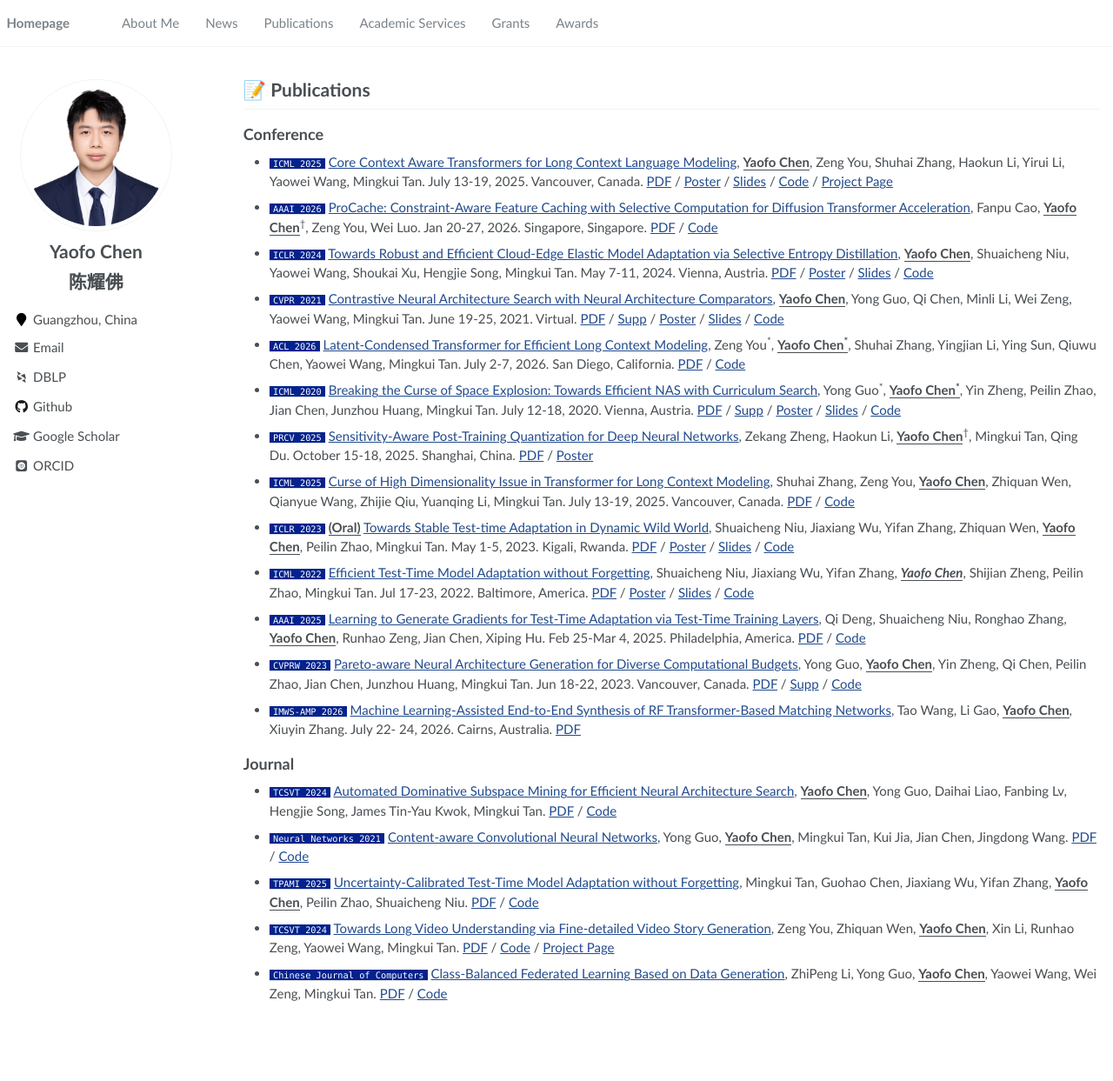
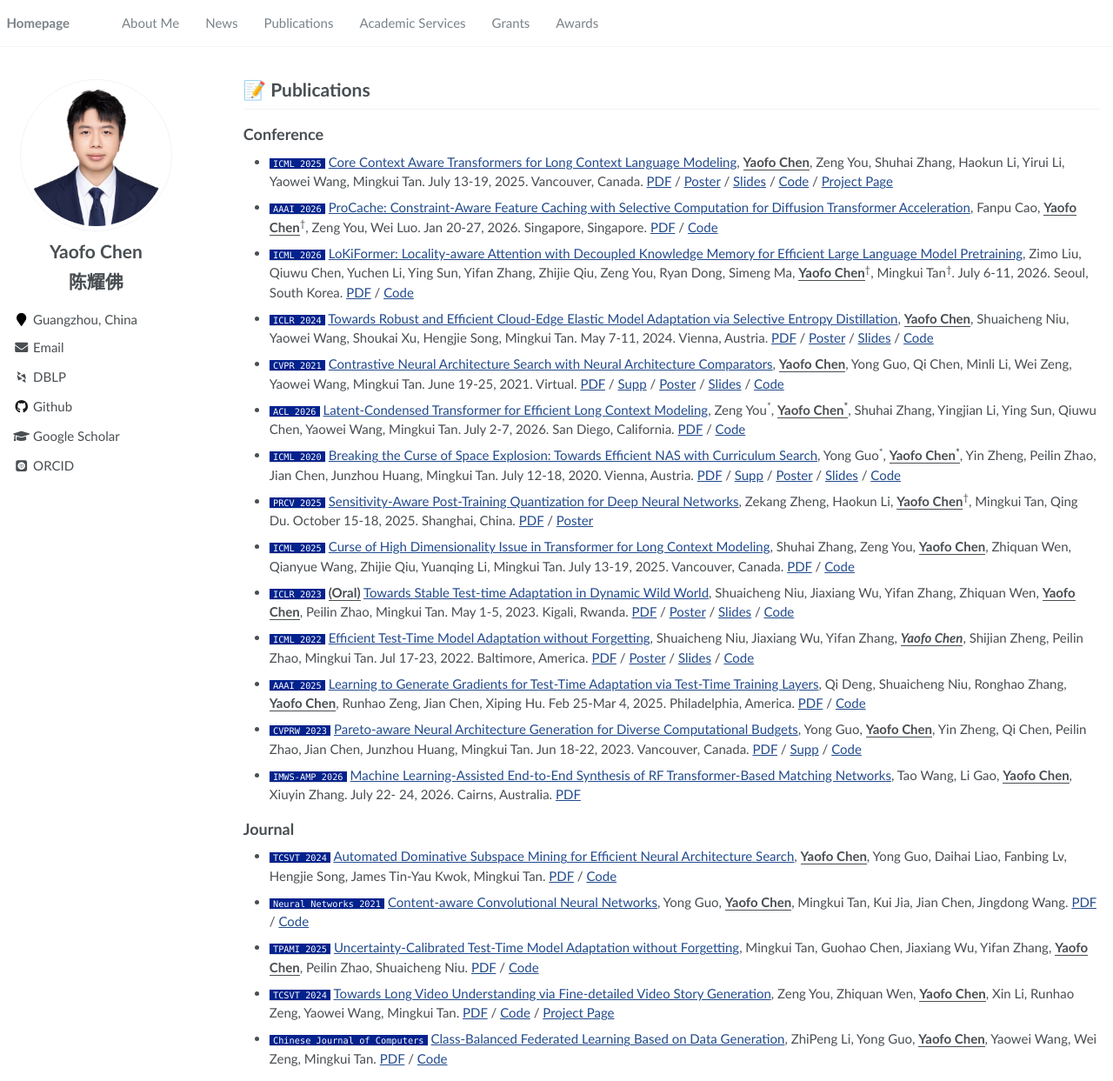
Before and after one commit to chenyaofo/homepagev2, a Jekyll site: the page built from _pages/publications.md, in a window 1280 px wide and 1243 px high. Shown: the whole window at 87% size. Built offline with Jekyll 4.4.1, drawn with Linux system fonts in a browser that asks for light colours; some web fonts are replaced.

Commit message:
update ICML 2026

```diff
--- a/_pages/publications.md
+++ b/_pages/publications.md
@@ -12,6 +12,7 @@ author_profile: true
 
  - `ICML 2025` [Core Context Aware Transformers for Long Context Language Modeling](https://proceedings.mlr.press/v267/chen25cg.html), <u><strong>Yaofo Chen</strong></u>, Zeng You, Shuhai Zhang, Haokun Li, Yirui Li, Yaowei Wang, Mingkui Tan. July 13-19, 2025. Vancouver, Canada. [PDF](papers/chen-core-context-aware-transformers-for-long-context-language-modeling.pdf) / [Poster](posters/chen-core-context-aware-transformers-for-long-context-language-modeling-poster.pdf) / [Slides](slides/chen-core-context-aware-transformers-for-long-context-language-modeling-slides.pdf) / [Code](https://github.com/chenyaofo/CCA-Attention) / [Project Page](https://bolixinyu.github.io/CCA-Attention-Page)
  - `AAAI 2026` [ProCache: Constraint-Aware Feature Caching with Selective Computation for Diffusion Transformer Acceleration](https://ojs.aaai.org/index.php/AAAI/article/view/39069), Fanpu Cao, <u><strong>Yaofo Chen</strong></u><sup>†</sup>, Zeng You, Wei Luo. Jan 20-27, 2026. Singapore, Singapore. [PDF](papers/cao-procache-constraint-aware-feature-caching-with-selective-computation-for-diffusion-transformer-acceleration.pdf) / [Code](https://github.com/macovaseas/ProCache)
+ - `ICML 2026` [LoKiFormer: Locality-aware Attention with Decoupled Knowledge Memory for Efficient Large Language Model Pretraining](/resouces-no-available), Zimo Liu, Qiuwu Chen, Yuchen Li, Ying Sun, Yifan Zhang, Zhijie Qiu, Zeng You, Ryan Dong, Simeng Ma, <u><strong>Yaofo Chen</strong></u><sup>†</sup>, Mingkui Tan<sup>†</sup>. July 6-11, 2026. Seoul, South Korea. [PDF](/resouces-no-available) / [Code](/resouces-no-available)
  - `ICLR 2024` [Towards Robust and Efficient Cloud-Edge Elastic Model Adaptation via Selective Entropy Distillation](https://openreview.net/forum?id=vePdNU3u6n), <u><strong>Yaofo Chen</strong></u>, Shuaicheng Niu, Yaowei Wang, Shoukai
 Xu, Hengjie Song, Mingkui Tan. May 7-11, 2024. Vienna, Austria. [PDF](papers/chen-towards-robust-and-efficient-cloud-edge-elastic-model-adaptation-via-selective-entropy-distillation.pdf) / [Poster](posters/chen-towards-robust-and-efficient-cloud-edge-elastic-model-adaptation-via-selective-entropy-distillation-poster.pdf) / [Slides](slides/chen-towards-robust-and-efficient-cloud-edge-elastic-model-adaptation-via-selective-entropy-distillation-slides.pdf) / [Code](https://github.com/chenyaofo/CEMA)
  - `CVPR 2021` [Contrastive Neural Architecture Search with Neural Architecture Comparators](https://openaccess.thecvf.com/content/CVPR2021/html/Chen_Contrastive_Neural_Architecture_Search_With_Neural_Architecture_Comparators_CVPR_2021_paper.html), <u><strong>Yaofo Chen</strong></u>, Yong Guo, Qi Chen, Minli Li, Wei Zeng, Yaowei Wang, Mingkui Tan. June 19-25, 2021. Virtual. [PDF](papers/chen-contrastive-neural-architecture-search-with-neural-architecture-comparators.pdf) / [Supp](papers/chen-contrastive-neural-architecture-search-with-neural-architecture-comparators-supp.pdf) / [Poster](posters/chen-contrastive-neural-architecture-search-with-neural-architecture-comparators-poster.pdf) / [Slides](slides/chen-contrastive-neural-architecture-search-with-neural-architecture-comparators-slides.pdf) / [Code](https://github.com/chenyaofo/CTNAS)
```
Also changed, not shown: _pages/includes/news.md (+1 -0 lines), _pages/includes/pub.md (+1 -0 lines).
